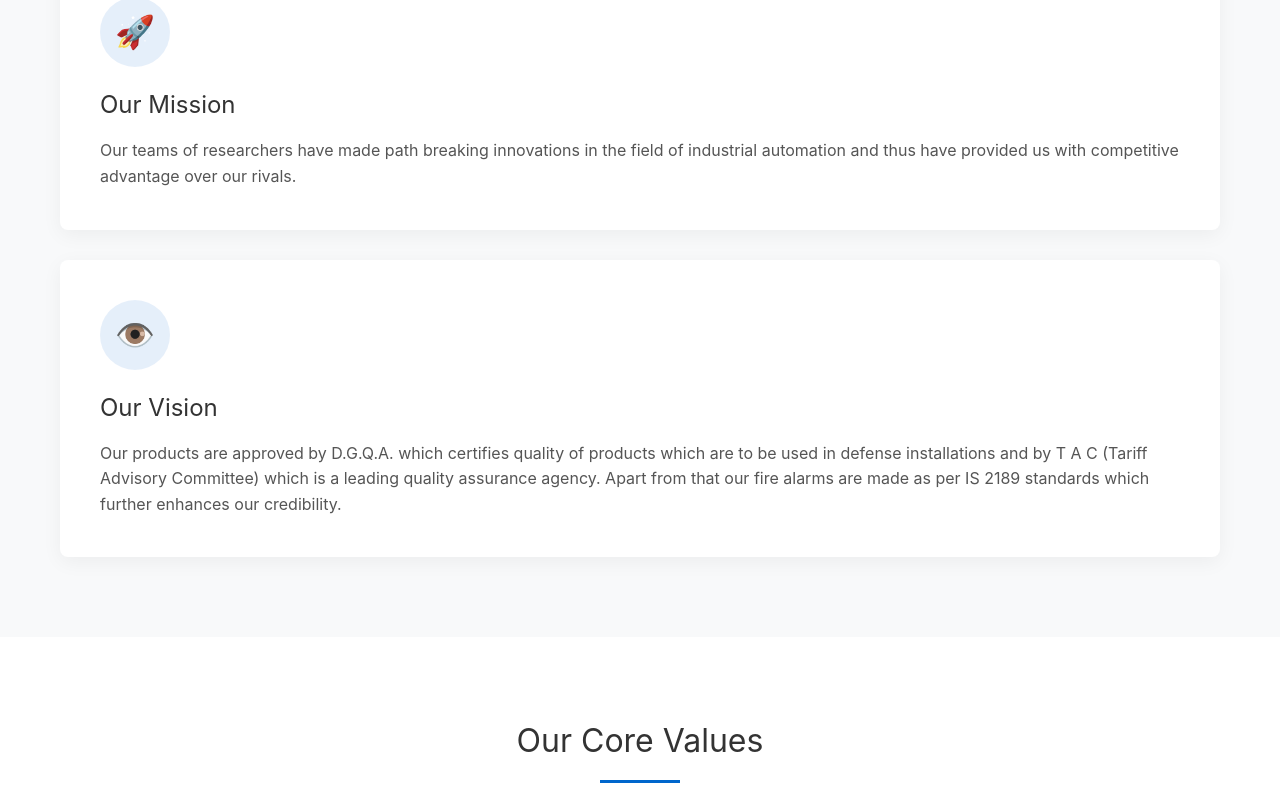
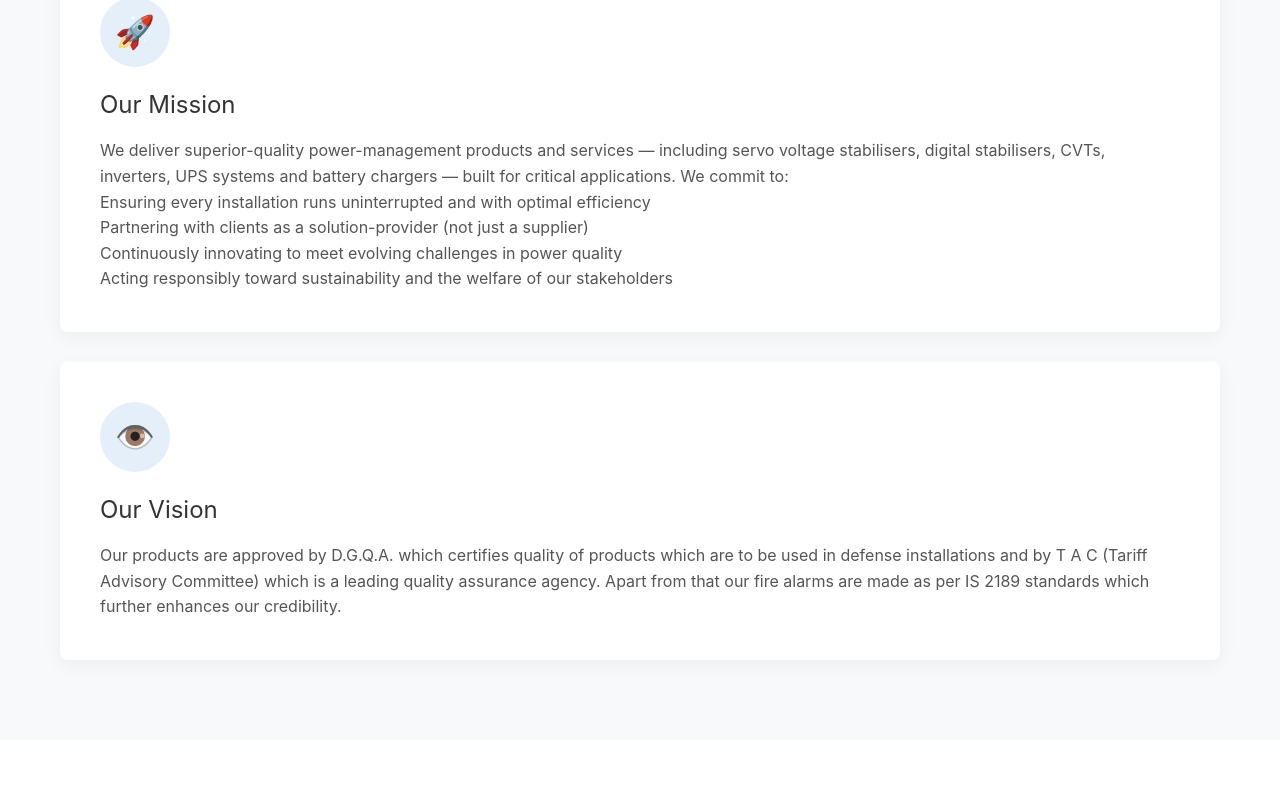
Before and after one commit to samarthsinh2660/protekpower, a Next.js app: page /about in a window 1280 px wide. Shown: the part 1720-2520 px from the top of the page. Built offline with nearby package versions, Linux system fonts and the light colour scheme.

Commit message:
about section changed

```diff
--- a/src/app/about/page.jsx
+++ b/src/app/about/page.jsx
@@ -48,9 +48,17 @@
                                     <span className="about-icon">🚀</span>
                                 </div>
                                 <h2 className="about-box-title">Our Mission</h2>
-                                <p className="about-box-text">
-                                    Our teams of researchers have made path breaking innovations in the field of industrial automation and thus have provided us with competitive advantage over our rivals.
-                                </p>
+                                  <div className="about-box-text">
+                                    We deliver superior-quality power-management products and services — including servo
+                                    voltage stabilisers, digital stabilisers, CVTs, inverters, UPS systems and battery
+                                    chargers — built for critical applications. We commit to:
+                                    <ul>
+                                        <li>Ensuring every installation runs uninterrupted and with optimal efficiency</li>
+                                        <li>Partnering with clients as a solution-provider (not just a supplier)</li>
+                                        <li>Continuously innovating to meet evolving challenges in power quality</li>
+                                        <li>Acting responsibly toward sustainability and the welfare of our stakeholders</li>
+                                    </ul>
+                                    </div>
                             </div>
 
                             <div className="about-vision-box">
@@ -131,7 +139,7 @@
                             </div>
 
                             <div className="about-stat-box">
-                                <div className="about-stat-number">200+</div>
+                                <div className="about-stat-number">10+</div>
                                 <div className="about-stat-label">Service Centers</div>
                             </div>
 
@@ -141,23 +149,7 @@
                             </div>
                         </div>
 
-                        <div className="about-certifications-container">
-                            <h3 className="about-certifications-title">Our Certifications</h3>
-                            <div className="about-certifications-list">
-                                <div className="about-certification-item">
-                                    <span className="about-cert-icon">✓</span> D.G.Q.A. Approved for Defense Installations
-                                </div>
-                                <div className="about-certification-item">
-                                    <span className="about-cert-icon">✓</span> T.A.C. Certified (Tariff Advisory Committee)
-                                </div>
-                                <div className="about-certification-item">
-                                    <span className="about-cert-icon">✓</span> IS 2189 Standards Compliance
-                                </div>
-                                <div className="about-certification-item">
-                                    <span className="about-cert-icon">✓</span> ISO 9001:2015 Certified
-                                </div>
-                            </div>
-                        </div>
+
                     </div>
                 </section>
 
```
